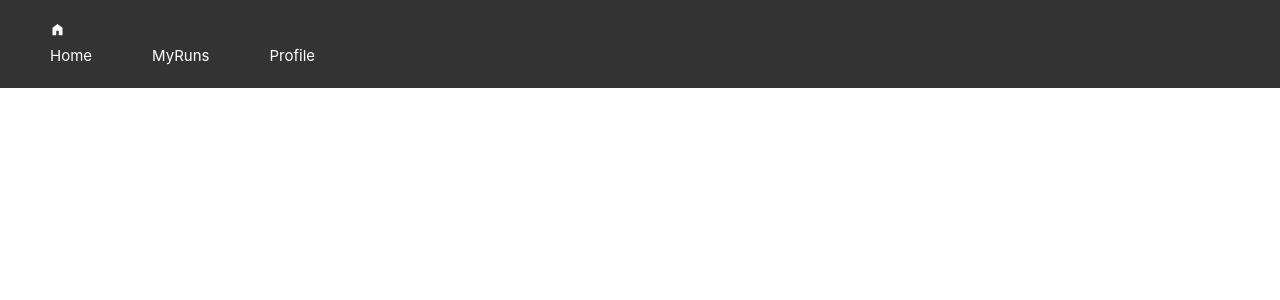
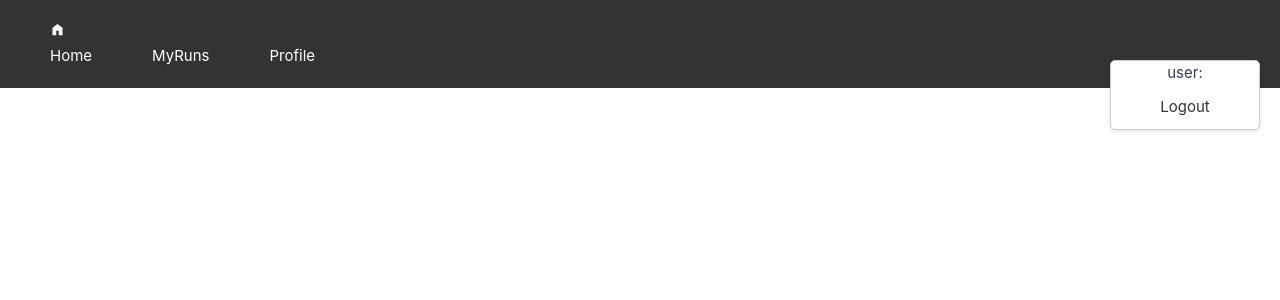
Before and after one commit to kechillosh/proiect-final, a Vue app: page /Home in a window 1280 px wide. Both pictures are taken after a click on the link 840 px from the left and 44 px from the top of the page. Shown: the top 300 px of the page. Built offline with nearby package versions, Linux system fonts and the light colour scheme; some icons are missing.

Commit message:
Update 1.2

```diff
--- a/src/components/Navbar.vue
+++ b/src/components/Navbar.vue
@@ -22,8 +22,8 @@
         />
       </a>
       <div v-if="showList" class="dropdown-list">
-        <!-- Your list content goes here -->
-        <router-link to="/Logout" class="dropdown-item">Logout</router-link>
+        <p>user: {{user}}</p>
+        <router-link to="/" class="dropdown-item">Logout</router-link>
       </div>
     </div>
   </nav>
@@ -38,6 +38,7 @@ export default {
   data() {
     return {
       showList: false,
+      user:localStorage.getItem("username")
     }
   },
   methods: {
@@ -90,4 +91,31 @@ div {
   opacity: 0.75;
   cursor: pointer;
 }
+
+.dropdown-list {
+  position: absolute;
+  top: 60px; /* Adjust this value based on your design */
+  right: 20px;
+  background-color: #fff;
+  border: 1px solid #ccc;
+  border-radius: 5px;
+  box-shadow: 0 2px 5px rgba(0, 0, 0, 0.1);
+  display: flex;
+  flex-direction: column;
+  min-width: 150px;
+  z-index: 1001;
+}
+
+.dropdown-item {
+  padding: 10px;
+  color: #333;
+  text-decoration: none;
+  transition: background-color 0.3s ease-in-out, color 0.3s ease-in-out;
+}
+
+.dropdown-item:hover {
+  background-color: #2ecc71;
+  color: #fff;
+}
+
 </style>
```
